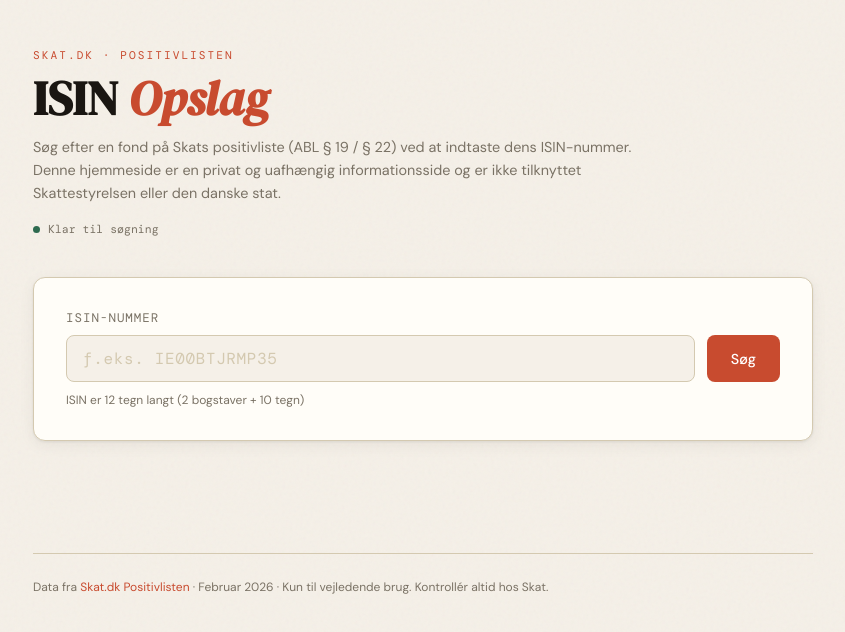
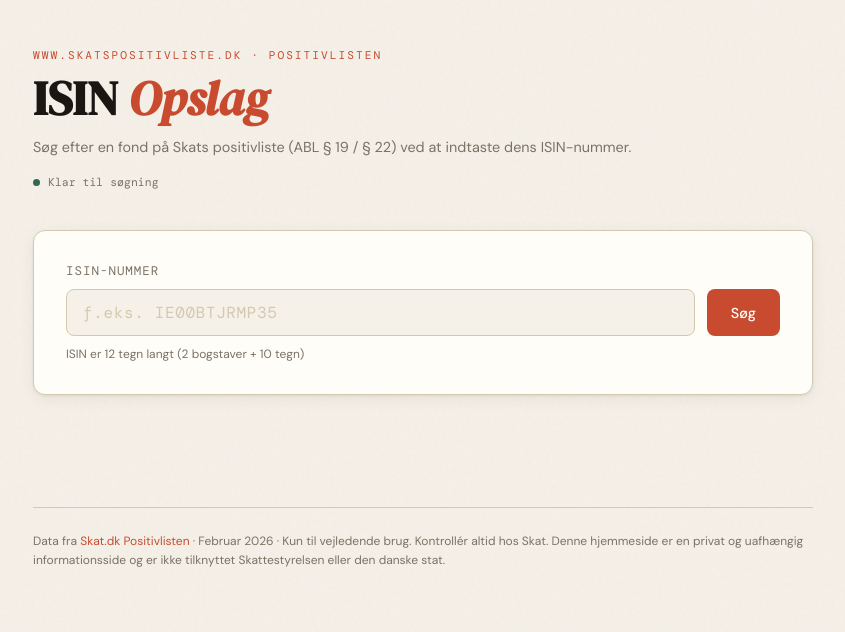
Before and after one commit to richkarlsen-dotcom/richkarlsen-dotcom.github.io, a plain HTML site: page index.html in a window 1280 px wide. Shown: the whole page, without its empty margins (217-1062 px from the left). Drawn offline with nearby package versions, Linux system fonts and the light colour scheme.

Commit message:
Update index.html

```diff
--- a/index.html
+++ b/index.html
@@ -292,9 +292,9 @@
 <body>
 <div class="container">
   <header>
-    <p class="eyebrow">Skat.dk · Positivlisten</p>
+    <p class="eyebrow">www.skatspositivliste.dk · Positivlisten</p>
     <h1>ISIN <em>Opslag</em></h1>
-    <p class="subtitle">Søg efter en fond på Skats positivliste (ABL § 19 / § 22) ved at indtaste dens ISIN-nummer. <br>Denne hjemmeside er en privat og uafhængig informationsside og er ikke tilknyttet Skattestyrelsen eller den danske stat.</p>
+    <p class="subtitle">Søg efter en fond på Skats positivliste (ABL § 19 / § 22) ved at indtaste dens ISIN-nummer.</p>
     <div class="data-status">
       <div class="dot"></div>
       <span>Klar til søgning</span>
@@ -315,7 +315,7 @@
 
   <footer>
     Data fra <a href="https://skat.dk/erhverv/ekapital/vaerdipapirer/beviser-og-aktier-i-investeringsforeninger-og-selskaber-ifpa" target="_blank">Skat.dk Positivlisten</a> ·
-    Februar 2026 · Kun til vejledende brug. Kontrollér altid hos Skat.
+    Februar 2026 · Kun til vejledende brug. Kontrollér altid hos Skat. Denne hjemmeside er en privat og uafhængig informationsside og er ikke tilknyttet Skattestyrelsen eller den danske stat.
   </footer>
 </div>
 
```
